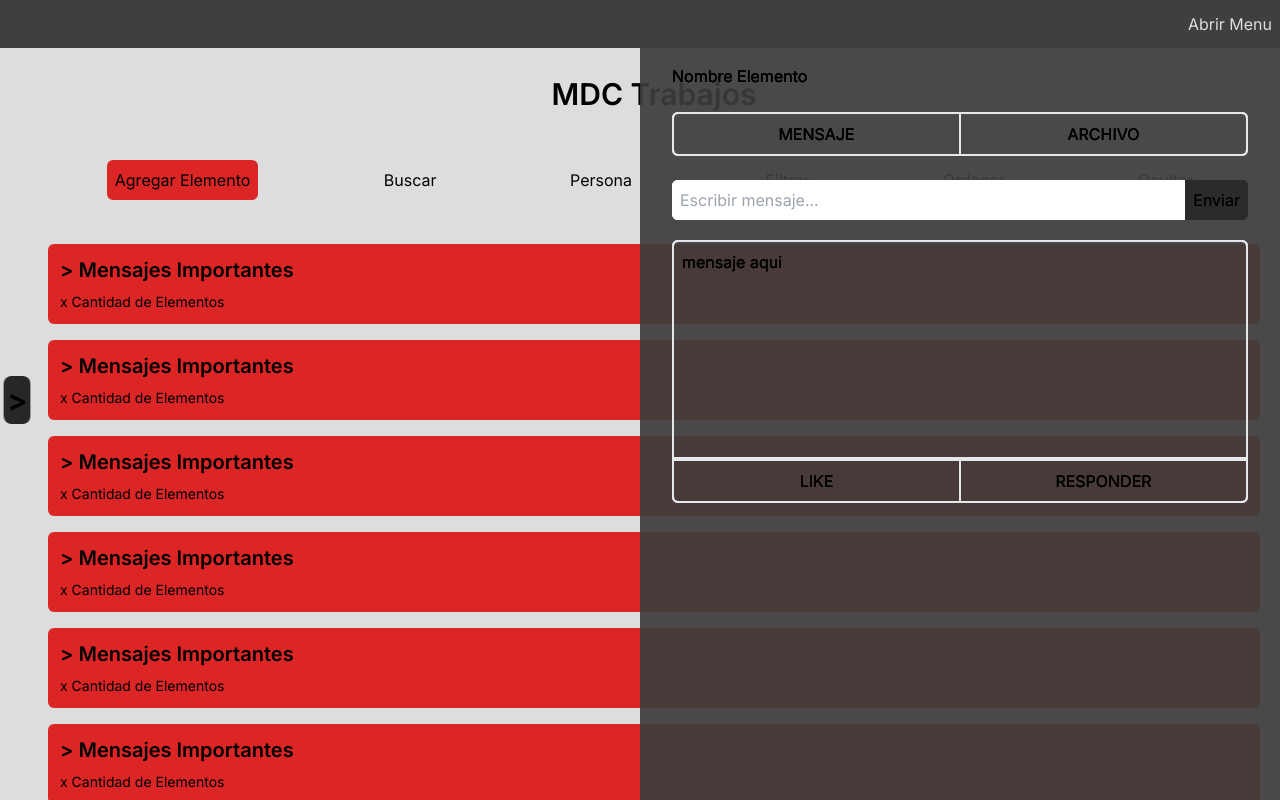
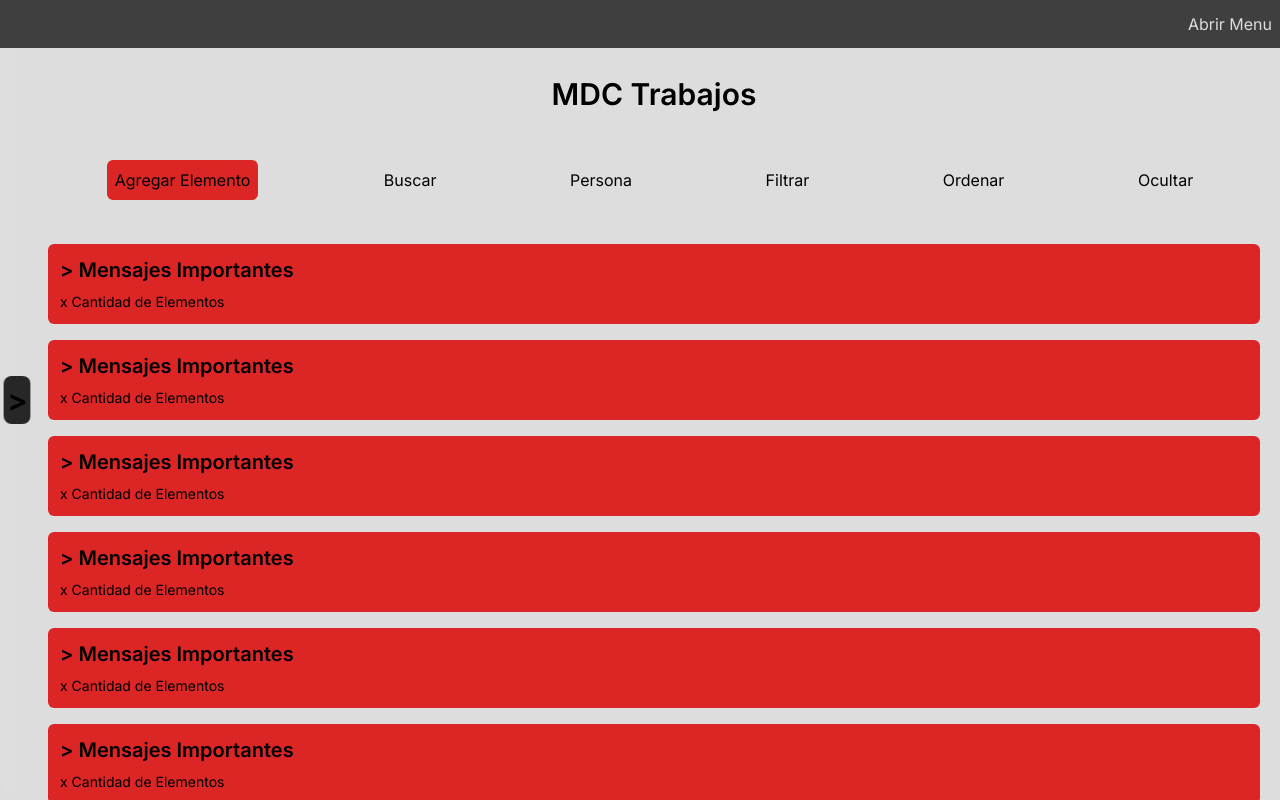
Before and after one commit to TjoseColedani/mdcpublicidadappfront, a Next.js app: page /views/trabajos in a window 1280 px wide. Built offline with nearby package versions, Linux system fonts and the light colour scheme.

Commit message:
add functionality to the message component

```diff
--- a/src/components/Messages.tsx
+++ b/src/components/Messages.tsx
@@ -1,7 +1,10 @@
-export default function Messages() {
+export default function Messages({ setMessageOpen }: { setMessageOpen: () => void }) {
     return (
-        <div className="w-screen h-full md:w-1/2 fixed right-0 top-0 bg-backgroundDark/20 flex flex-col items-center justify-start gap-6 pt-16 pb-3 px-8">
-            <h3 className="text-start w-full">Nombre Elemento</h3>
+        <div className="w-screen h-full md:w-1/2 fixed right-0 top-0 bg-backgroundDark/80 flex flex-col items-center justify-start gap-6 pt-16 pb-3 px-8">
+            <div className="flex justify-between px-2 w-full">
+                <h3 className="text-start w-full">Nombre Elemento</h3>
+                <button className="font-bold w-max h-max" onClick={setMessageOpen}>X</button>
+            </div>
             <div className="flex w-full h-max rounded-md border-2 overflow-hidden">
                 <button className="p-2 border-r-[1px] w-1/2 hover:bg-cardDark">MENSAJE</button>
                 <button className="p-2 border-l-[1px] w-1/2 hover:bg-cardDark">ARCHIVO</button>
--- a/src/components/Table.tsx
+++ b/src/components/Table.tsx
@@ -1,12 +1,17 @@
 'use client'
-import { useState } from "react"
+import { useEffect, useState } from "react"
 import Messages from "./Messages";
 
 export default function Table() {
 
-    const [isOpenTable,setIsOpenTable] = useState(false);
+    const [isOpenTable, setIsOpenTable] = useState(false);
+    const [isMessageOpen, setIsMessageOpen] = useState(false);
     const handleClick = () => {
         setIsOpenTable(!isOpenTable)
+    }
+
+    const handleMessageClick = () => {
+        setIsMessageOpen(!isMessageOpen)
     }
 
 
@@ -38,28 +43,18 @@ export default function Table() {
                             <input type="text" className="w-full border border-gray-300 rounded-md p-2" placeholder="Elemento" />
                         </td>
                         <td className="px-6 py-1 whitespace-nowrap text-sm text-gray-900">
-                                <input type="text" className="w-full border border-gray-300 rounded-md p-2" placeholder="Mensaje" />
+                            <p className="w-full border border-gray-300 rounded-md p-2 bg-white cursor-pointer" onClick={handleMessageClick}>Hay mensajes</p>
                         </td>
                         <td className="px-6 py-1 whitespace-nowrap text-sm text-gray-900">
                             <input type="date" className="w-full border border-gray-300 rounded-md p-2" placeholder="Fecha" />
                         </td>
                     </tr>
-                        <tr>
-                            <td className="px-6 py-1 whitespace-nowrap text-sm text-gray-900">
-                                <input type="text" className="w-full border border-gray-300 rounded-md p-2" placeholder="Elemento" />
-                            </td>
-                            <td className="px-6 py-1 whitespace-nowrap text-sm text-gray-900">
-                                <input type="text" className="w-full border border-gray-300 rounded-md p-2" placeholder="Mensaje" />
-                            </td>
-                            <td className="px-6 py-1 whitespace-nowrap text-sm text-gray-900">
-                                <input type="date" className="w-full border border-gray-300 rounded-md p-2" placeholder="Fecha" />
-                            </td>
-                        </tr>
+
                 </tbody>
                 <button>+ Agregar Elemento</button>
+                {isMessageOpen ? <Messages setMessageOpen={handleMessageClick} /> : null}
             </table>
             <h5 className=" text-sm">x Cantidad de Elementos</h5>
-            <Messages/>
         </div>
     )
 }
```
Lines whose indentation alone changed are shown as unchanged.
